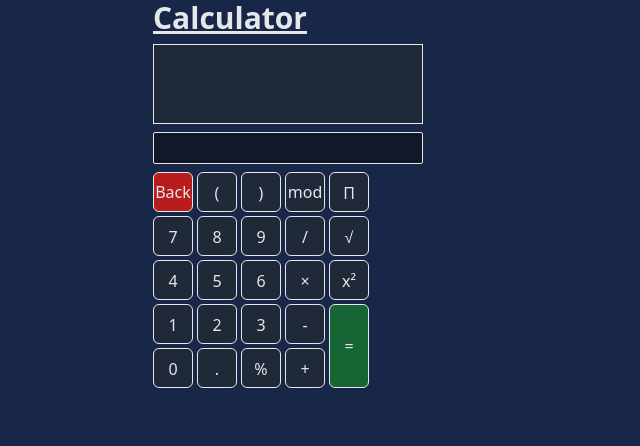
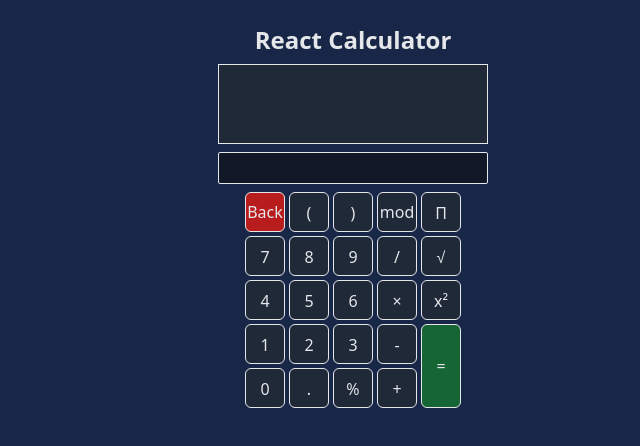
Before and after one commit to COValhalla/calculator-react, a React (Vite) app: page / in a window 1280 px wide. Shown: the top 446 px of the page, without its empty margins (287-927 px from the left). Built offline with nearby package versions, Linux system fonts and the light colour scheme.

Commit message:
Typing input working.

```diff
--- a/src/App.jsx
+++ b/src/App.jsx
@@ -29,12 +29,15 @@ function App() {
     [value],
   )
 
+  const inputUpdate = (input) => {
+    setValue(input.target.value.split(''))
+  }
+
   return (
-    <div className="mx-auto flex w-[400px] flex-col gap-2 text-gray-200">
-      <h1 className="text-3xl font-bold underline">Calculator</h1>
+    <div className="flex flex-col items-center gap-2 p-6 text-gray-200">
+      <h1 className="text-2xl font-bold">React Calculator</h1>
       <Display result={result} />
-      <Input value={value} />
-      {/* Show error message */}
+      <Input value={value} inputUpdate={inputUpdate} />
       {error !== '' && <p className="text-red-500">{error}</p>}
       <Buttons buttonUpdate={buttonUpdate} />
     </div>
--- a/src/components/Input.jsx
+++ b/src/components/Input.jsx
@@ -1,11 +1,12 @@
 import React from 'react'
 
-function Input({ value }) {
+function Input({ value, inputUpdate }) {
   return (
     <div on className="flex flex-col gap-1">
       {/* Text Input */}
       <input
-        value={value.join(' ')}
+        onChange={inputUpdate}
+        value={value.join('')}
         className="h-8 w-[270px] rounded-sm border bg-gray-900 px-1"
         type="text"
       />
```
